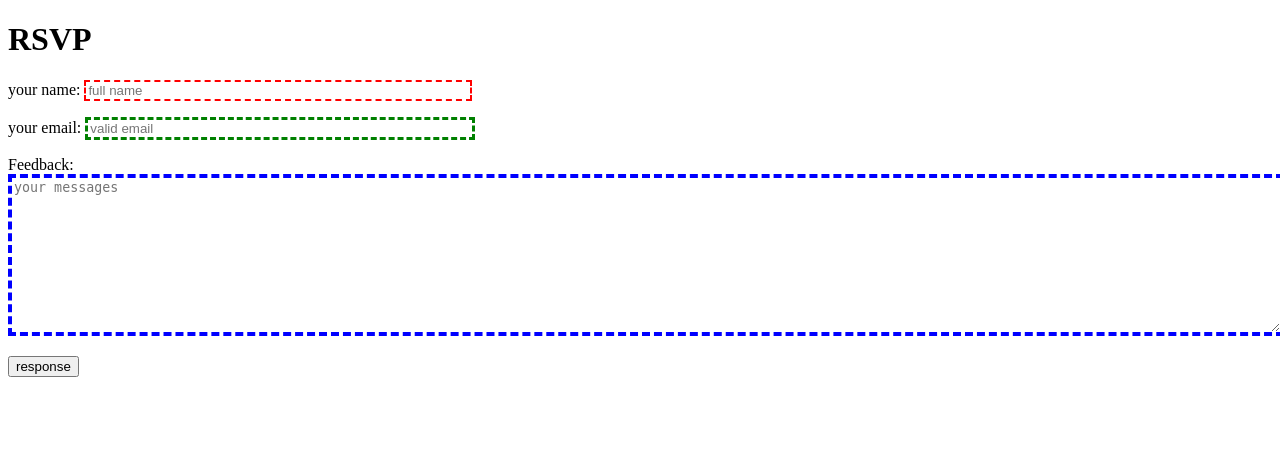
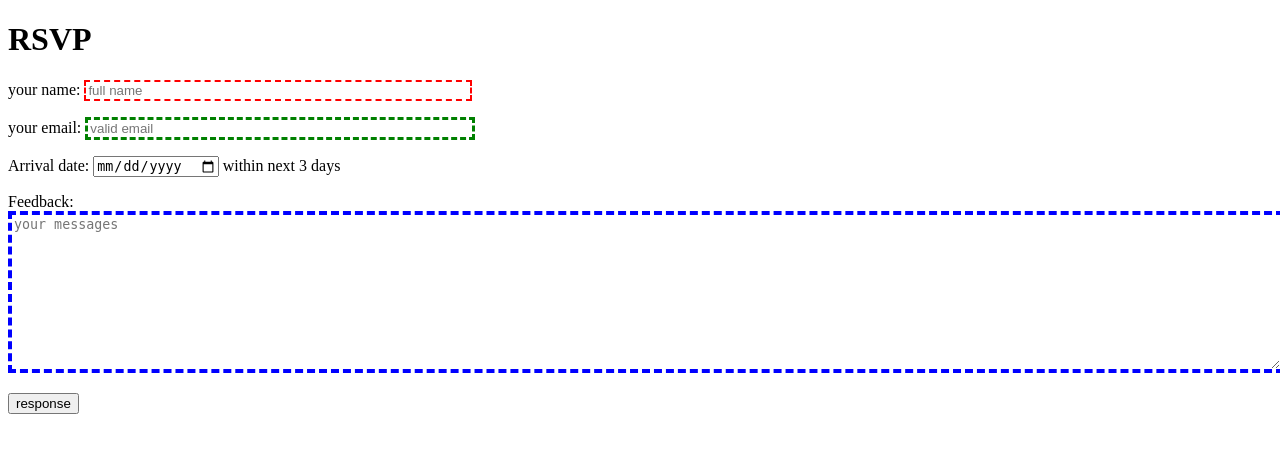
Before and after one commit to lileowang/Django, a Django app: page /rsvp/ in a window 1280 px wide. Shown: the top 453 px of the page. Run offline with Django 3.2, Linux system fonts and the light colour scheme.

Commit message:
new field for rsvp: arrival date

```diff
--- a/a04_practice/rsvp/forms.py
+++ b/a04_practice/rsvp/forms.py
@@ -1,4 +1,6 @@
 from django import forms
+from django.core.exceptions import ValidationError
+import datetime
 
 
 class RsvpForm(forms.Form):
@@ -18,8 +20,23 @@ class RsvpForm(forms.Form):
                 'style': 'width:30%; border: 3px dashed green;',
                 'placeholder': 'valid email',
             }))
+    arrival_date = forms.DateField(
+        help_text='within next 3 days',
+        widget=forms.DateInput(attrs={'type': 'date'}))
     feedback = forms.CharField(widget=forms.Textarea(
         attrs={
             'style': 'width:100%; border: 4px dashed blue;',
             'placeholder': 'your messages'
         }))
+
+    def clean_arrival_date(self):
+        data = self.cleaned_data['arrival_date']
+
+        # check if in the past
+        if data < datetime.date.today():
+            raise ValidationError('cannot be in the past')
+
+        if data > datetime.date.today() + datetime.timedelta(days=3):
+            raise ValidationError('cannot be more than 3 days ahead')
+
+        return data
--- a/a04_practice/rsvp/views.py
+++ b/a04_practice/rsvp/views.py
@@ -12,8 +12,16 @@ def index(request):
         if form.is_valid():
             name = form.cleaned_data['name']
             email = form.cleaned_data['email']
+            arrival_date = form.cleaned_data['arrival_date']
             feedback = form.cleaned_data['feedback']
-            context = {'name': name, 'email': email, 'feedback': feedback}
+            context = {
+                'fields': {
+                    'name': name,
+                    'email': email,
+                    'arrival_date': arrival_date,
+                    'feedback': feedback,
+                }
+            }
             return render(request, 'rsvp/thanks.html', context)
         else:
             # return HttpResponse('RSVP form is invalid')
```
Also changed, not shown: a04_practice/rsvp/templates/rsvp/thanks.html (+11 -14 lines).
